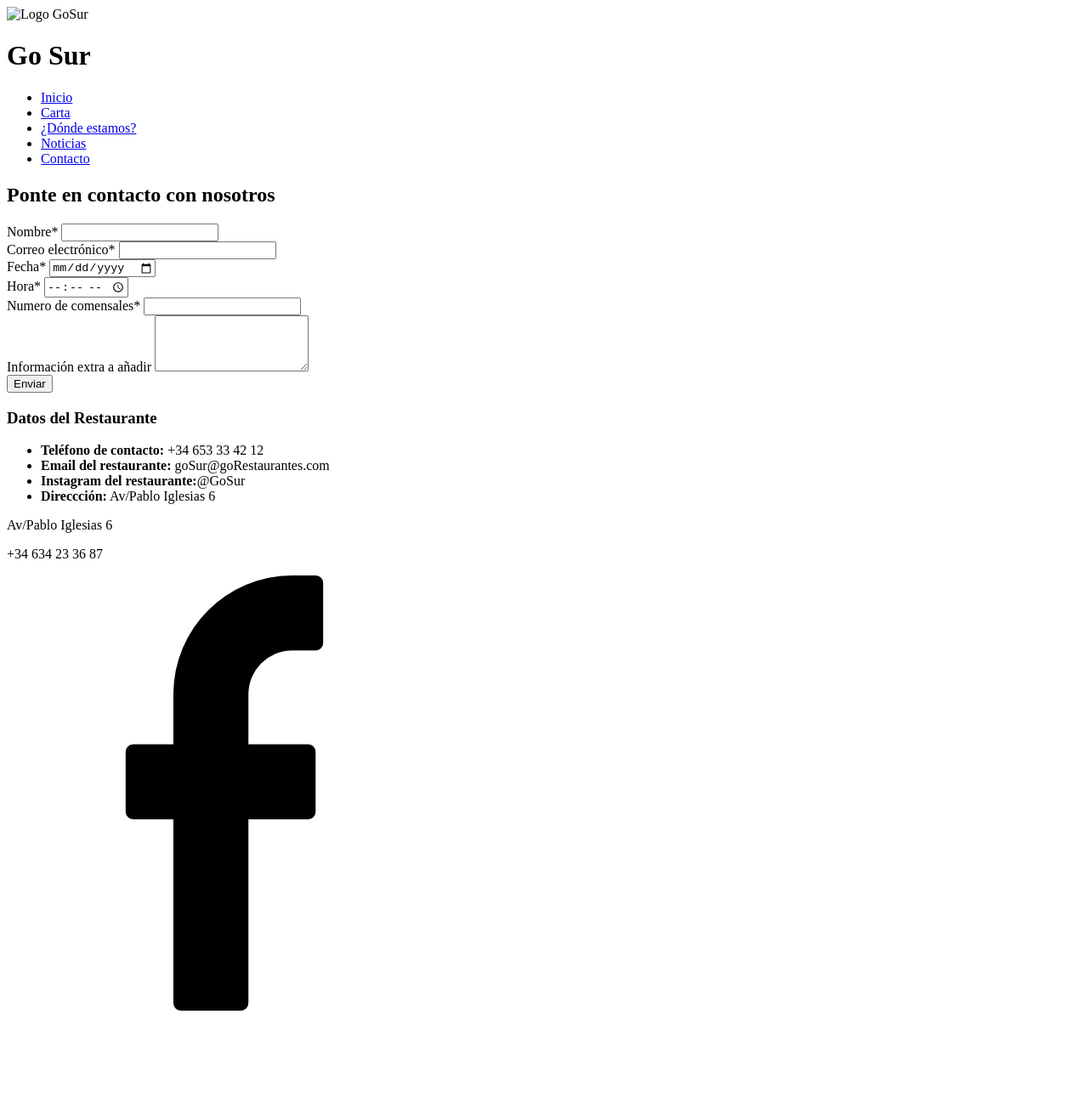
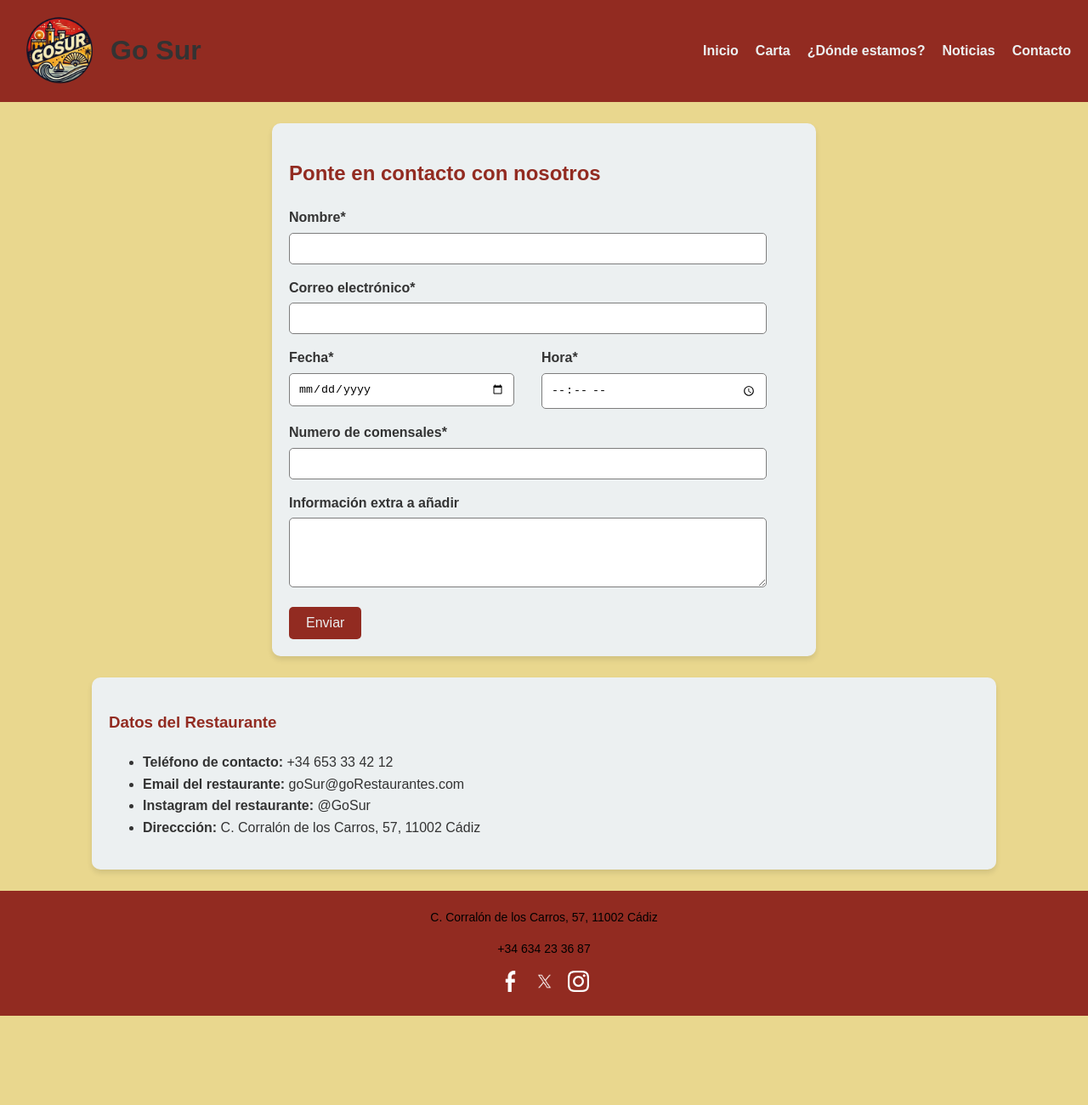
Before and after one commit to Ikerpc123/diw-reto, a plain HTML site: page src/contacto.html in a window 1280 px wide. Shown: the top 1300 px of the page at 85% size. After the commit the page ends 1195 px from the top, so only its background shows below. Drawn offline with Linux system fonts and the light colour scheme.

Commit message:
Contacto.html modifica el footer y se agrego el logo de sur. Se agrego la sección de localización.

```diff
--- a/src/contacto.html
+++ b/src/contacto.html
@@ -1,19 +1,19 @@
 <!DOCTYPE html>
 <html lang="es">
   <head>
-    <meta charset="UTF-8">
-    <meta name="viewport" content="width=device-width, initial-scale=1.0">
-    <link rel="stylesheet" href="css/goSur.css">
-    <link rel="stylesheet" href="css/contacto.css">
-    <link rel="stylesheet" href="css/nav.css">
-    <link rel="stylesheet" href="css/footer.css">
-    <link rel="icon" href="media/LogoNorte.png" type="image/x-icon">
+    <meta charset="UTF-8" />
+    <meta name="viewport" content="width=device-width, initial-scale=1.0" />
+    <link rel="stylesheet" href="css/goSur.css" />
+    <link rel="stylesheet" href="css/contacto.css" />
+    <link rel="stylesheet" href="css/nav.css" />
+    <link rel="stylesheet" href="css/footer.css" />
+    <link rel="icon" href="media/LogoNorte.png" type="image/x-icon" />
     <title>Contacto | GoSur</title>
   </head>
   <body>
     <header>
       <div class="logo-container">
-            <img src="media/LogoNorte.png" alt="Logo GoSur" class="logo">
+        <img src="media/LogoSur.png" alt="Logo GoSur" class="logo" />
         <h1 class="site-title">Go Sur</h1>
       </div>
       <nav>
@@ -32,27 +32,27 @@
         <form>
           <div class="form-group">
             <label for="nombre">Nombre*</label>
-                    <input type="text" id="nombre" name="nombre" required>
+            <input type="text" id="nombre" name="nombre" required />
           </div>
           <div class="form-group">
             <label for="email">Correo electrónico*</label>
-                    <input type="email" id="email" name="email" required>
+            <input type="email" id="email" name="email" required />
           </div>
           <div class="form-group" id="fechaHora_id">
             <div class="fechaHora">
               <label for="fecha">Fecha*</label>
-                        <input type="date" id="fecha" name="fecha" required>
+              <input type="date" id="fecha" name="fecha" required />
             </div>
 
             <div class="fechaHora">
               <label for="time">Hora*</label>
-                        <input type="time" id="time" name="time" required>
+              <input type="time" id="time" name="time" required />
             </div>
           </div>
 
           <div class="form-group">
             <label for="comensales">Numero de comensales*</label>
-                    <input type="number" id="comensales" name="comensales" required>
+            <input type="number" id="comensales" name="comensales" required />
           </div>
           <div class="form-group">
             <label for="mensaje">Información extra a añadir</label>
@@ -64,21 +64,35 @@
       <section id="otros">
         <h3>Datos del Restaurante</h3>
         <ul>
-                <li><a><strong>Teléfono de contacto:</strong> +34 653 33 42 12</a></li>
-                <li><a><strong>Email del restaurante:</strong> goSur@goRestaurantes.com</a></li>
-                <li><a><strong>Instagram del restaurante:</strong>@GoSur</a></li>
-                <li><a><strong>Direccción:</strong> Av/Pablo Iglesias 6</a></li>
+          <li>
+            <a><strong>Teléfono de contacto:</strong> +34 653 33 42 12</a>
+          </li>
+          <li>
+            <a
+              ><strong>Email del restaurante:</strong>
+              goSur@goRestaurantes.com</a
+            >
+          </li>
+          <li>
+            <a><strong>Instagram del restaurante:</strong> @GoSur</a>
+          </li>
+          <li>
+            <a
+              ><strong>Direccción:</strong> C. Corralón de los Carros, 57, 11002
+              Cádiz</a
+            >
+          </li>
         </ul>
       </section>
     </main>
     <footer>
       <div class="footer-container">
-            <p class="address">Av/Pablo Iglesias 6</p>
+        <p class="address">C. Corralón de los Carros, 57, 11002 Cádiz</p>
         <p class="phone">+34 634 23 36 87</p>
         <div class="social-icons">
-                <a href="#"><img src="media/facebook.png" alt="Facebook"></a>
-                <a href="#"><img src="media/x.png" alt="X"></a>
-                <a href="#"><img src="media/instagram.png" alt="Instagram"></a>
+          <a href="#"><img src="media/facebook.png" alt="Facebook" /></a>
+          <a href="#"><img src="media/x.png" alt="X" /></a>
+          <a href="#"><img src="media/instagram.png" alt="Instagram" /></a>
         </div>
       </div>
     </footer>
--- /dev/null
+++ b/src/css/contacto.css
@@ -0,0 +1,63 @@
+/*
+    Estilos de la pagina de contacto
+*/
+
+#formulario {
+    background: var(--blanco);
+    margin: 25px auto;
+    padding: 20px;
+    width: 80%;
+    max-width: 600px;
+    border-radius: 10px;
+    box-shadow: 0 4px 6px var(--sombra);
+}
+
+.form-group {
+    margin-bottom: 15px;
+}
+
+label {
+    font-weight: bold;
+    display: block;
+    margin-bottom: 5px;
+}
+
+input, textarea {
+    width: 90%;
+    padding: 10px;
+    border: 1px solid var(--gris);
+    border-radius: 5px;
+}
+
+button.btn-enviar {
+    background-color: var(--color-principal);
+    color: var(--blanco);
+    padding: 10px 20px;
+    border: none;
+    border-radius: 5px;
+    font-size: 16px;
+    transition: background-color 0.3s ease;
+}
+
+button.btn-enviar:hover {
+    background-color: var(--color-secundario);
+}
+
+#otros{
+    background: var(--blanco);
+    margin: 25px auto;
+    padding: 20px;
+    width: 80%;
+    max-width: 1200px;
+    border-radius: 10px;
+    box-shadow: 0 4px 6px var(--sombra);
+}
+
+#fechaHora_id{
+    display: flex;
+    gap: 27px;
+}
+
+.fechaHora{
+    width: 45%;
+}
--- /dev/null
+++ b/src/css/footer.css
@@ -0,0 +1,38 @@
+/*
+    Estilos del footer
+*/
+
+footer {
+    background-color: var(--color-principal);
+    color: black;
+    padding: 20px;
+    text-align: center;
+}
+
+.footer-container {
+    display: flex;
+    flex-direction: column;
+    align-items: center;
+    gap: 15px;
+}
+
+.address, .phone {
+    margin: 0;
+    font-size: 14px;
+}
+
+.social-icons {
+    display: flex;
+    justify-content: center;
+    gap: 15px;
+}
+
+.social-icons a img {
+    height: 25px;
+    filter: brightness(0) invert(1);
+    transition: transform 0.3s ease;
+}
+
+.social-icons a img:hover {
+    transform: scale(1.2);
+}
--- /dev/null
+++ b/src/css/goSur.css
@@ -0,0 +1,30 @@
+/*
+    Colores de la página "GoNorte"
+*/
+
+:root {
+    --color-principal: #922B21;
+    --color-secundario: #E67E22;
+    --color-terciario: #F1C40F;
+    --color-fondo: #E9D78E;
+    --blanco: #EcF0F1;
+    --gris: #7D7D7D;
+    --sombra: rgba(0, 0, 0, 0.1);
+}
+
+body {
+    font-family: Arial, sans-serif;
+    color: #333;
+    background-color: var(--color-fondo);
+    margin: 0;
+    padding: 0;
+    line-height: 1.6;
+}
+
+h2, h3 {
+    color: var(--color-principal);
+}
+
+button {
+    cursor: pointer;
+}
--- /dev/null
+++ b/src/css/nav.css
@@ -0,0 +1,38 @@
+/*
+    Estilos de la barra de navegación
+*/
+
+header {
+    background-color: var(--color-principal);
+    padding: 10px 20px;
+    display: flex;
+    justify-content: space-between;
+    align-items: center;
+}
+
+.logo-container {
+    display: flex;
+    align-items: center;
+    gap: 10px;
+}
+
+.logo {
+    height: 100px;
+    width: auto;
+}
+
+nav ul {
+    display: flex;
+    gap: 20px;
+    list-style: none;
+}
+
+nav a {
+    color: var(--blanco);
+    text-decoration: none;
+    font-weight: bold;
+}
+
+nav a:hover {
+    color: lightgray;
+}
```
Also changed, not shown: src/localizacion.html (+1 -1 lines). Lines whose indentation alone changed are shown as unchanged.
